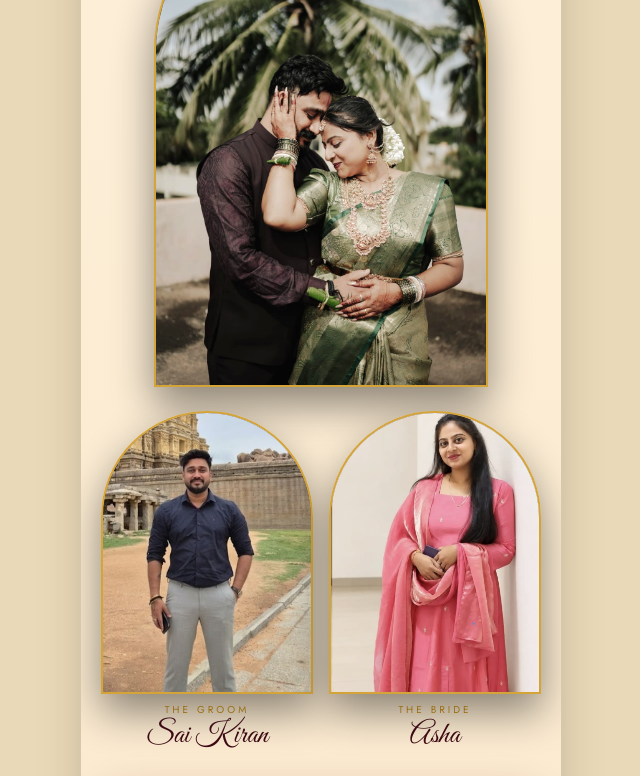
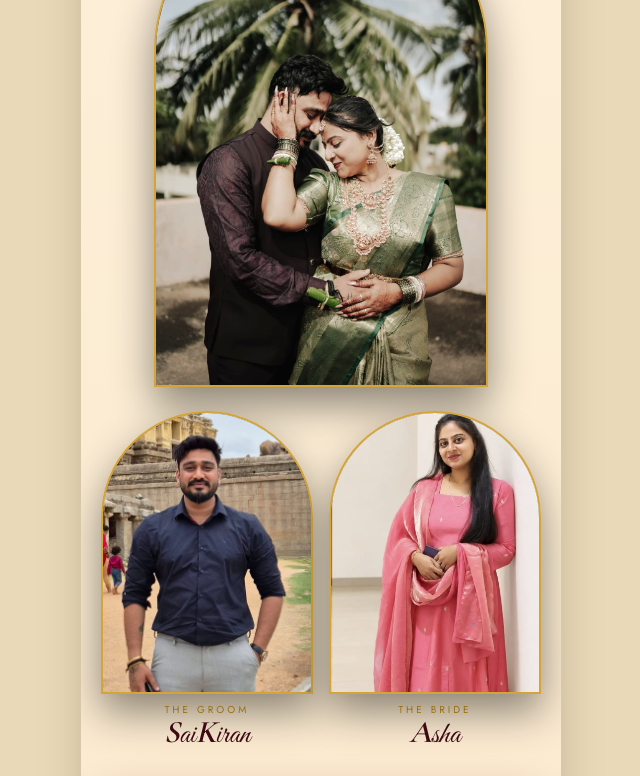
Before and after one commit to saitejakchintaginjal/wedding_invitation_anna, a Next.js app: page / in a window 1280 px wide. Shown: the part 2000-2776 px from the top of the page, without its empty margins (319-959 px from the left). Built offline with nearby package versions, Linux system fonts and the light colour scheme.

Commit message:
final changes

```diff
--- a/app/layout.tsx
+++ b/app/layout.tsx
@@ -8,7 +8,7 @@ const display = Satisfy({ subsets: ["latin"], weight: "400", variable: "--font-d
 const sans = Jost({ subsets: ["latin"], weight: ["300", "400", "500"], variable: "--font-sans" });
 
 export const metadata: Metadata = {
-  title: "Saikiran & Asha - Wedding Invitation",
+  title: "SaiKiran & Asha - Wedding Invitation",
   description: "You are invited to celebrate our wedding.",
 };
 export const viewport: Viewport = { width: "device-width", initialScale: 1, themeColor: "#fff7ea" };
--- a/components/CapName.tsx
+++ b/components/CapName.tsx
@@ -1,13 +1,14 @@
-/** Renders a name with the first letter of every word set as a larger capital. */
+/** Renders a name with every capital letter (e.g. the S and K of SaiKiran, the A of Asha) set in a clear serif capital. */
 export default function CapName({ children, className = "" }: { children: string; className?: string }) {
   return (
     <span className={className}>
-      {children.split(" ").map((w, i) => (
-        <span key={i}>
-          {i > 0 && " "}
-          <span className="font-serif text-[1.05em] font-semibold italic leading-none">{w[0].toUpperCase()}</span>{w.slice(1)}
-        </span>
-      ))}
+      {children.split("").map((c, i) =>
+        c !== c.toLowerCase() ? (
+          <span key={i} className="font-serif text-[1.05em] font-semibold italic leading-none">{c}</span>
+        ) : (
+          c
+        ),
+      )}
     </span>
   );
 }
--- a/components/GardenFinale.tsx
+++ b/components/GardenFinale.tsx
@@ -1,5 +1,6 @@
 "use client";
 
+import CapName from "./CapName";
 import Countdown from "./Countdown";
 import { SectionTitle } from "./Reveal";
 import { events, venues, wedding } from "@/lib/config";
@@ -70,9 +71,9 @@ export default function GardenFinale() {
 
       <footer className="text-center">
         <p className="flex items-center justify-center gap-1.5 whitespace-nowrap pt-5 font-script text-[clamp(30px,10.5vw,48px)] leading-[1.5]">
-          <span className="gold-text px-1 pt-2">{wedding.groom}</span>
+          <span className="gold-text px-1 pt-2"><CapName>{wedding.groom}</CapName></span>
           <span className="text-[.7em] text-ruby drop-shadow-[0_2px_4px_rgba(179,18,46,.35)]" aria-label="and">♥</span>
-          <span className="gold-text px-1 pt-2">{wedding.bride}</span>
+          <span className="gold-text px-1 pt-2"><CapName>{wedding.bride}</CapName></span>
         </p>
         <p className="mt-2 text-xs font-medium uppercase tracking-[.3em] text-maroon">With love, always</p>
       </footer>
--- a/components/Invitation.tsx
+++ b/components/Invitation.tsx
@@ -6,7 +6,6 @@ import ScratchCard from "./ScratchCard";
 import { SectionTitle } from "./Reveal";
 import { events, photos, wedding } from "@/lib/config";
 
-const initials = `${wedding.groom[0]} & ${wedding.bride[0]}`;
 
 function Hero() {
   const name = "font-script text-maroon-deep drop-shadow-[0_0_10px_rgba(255,247,234,.95)]";
@@ -53,7 +52,7 @@ function Hero() {
         {/* eslint-disable-next-line @next/next/no-img-element */}
         <img
           src="/hero-couple.png"
-          alt="Sai Kiran and Asha holding hands before the temple mandap"
+          alt="SaiKiran and Asha holding hands before the temple mandap"
           className="seq-couple absolute h-auto"
           style={{ left: "35.84%", top: "31.67%", width: "35.64%" }}
         />
@@ -68,8 +67,10 @@ function Welcome() {
   return (
     <section className="px-8 pt-8">
       <ScrollReveal className="rounded-3xl border border-gold/20 bg-gradient-to-b from-white/25 to-white/45 px-5 py-5 text-center shadow-[0_10px_40px_rgba(212,164,57,.14)] backdrop-blur-[2px]">
-        <div className="mx-auto flex h-16 w-16 items-center justify-center whitespace-nowrap rounded-full border border-gold-dark/70 pb-0.5 font-script text-[17px] leading-none tracking-tight text-gold-dark shadow-[inset_0_0_0_3px_rgba(255,247,234,.9),inset_0_0_0_4px_rgba(184,134,11,.35)]">
-          {initials}
+        <div className="mx-auto flex h-16 w-16 items-center justify-center whitespace-nowrap rounded-full border border-gold-dark/70 pb-0.5 font-script text-[16px] leading-none tracking-tight text-gold-dark shadow-[inset_0_0_0_3px_rgba(255,247,234,.9),inset_0_0_0_4px_rgba(184,134,11,.35)]">
+          <CapName>{wedding.groom[0]}</CapName>
+          <span className="mx-0.5 text-[1.15em] text-ruby" aria-label="and">♥</span>
+          <CapName>{wedding.bride[0]}</CapName>
         </div>
         <p className="mt-2 text-[9px] uppercase tracking-[.3em] text-gold-dark">Together with their families</p>
         <h2 className="gold-text font-script text-4xl leading-tight">Welcome</h2>
@@ -127,12 +128,12 @@ function MeetCouple() {
       <ScrollReveal>
         <div className="ornate-frame tap-lift mx-auto aspect-[2/3] w-[76%] overflow-hidden rounded-t-[999px] bg-night shadow-[0_18px_40px_rgba(90,30,20,.35)]">
           {/* eslint-disable-next-line @next/next/no-img-element */}
-          <img src="/couple.png" alt="Sai Kiran and Asha" className="h-full w-full object-cover object-[50%_50%] [filter:brightness(1.22)_contrast(.96)_saturate(1.08)]" />
+          <img src="/couple.png" alt="SaiKiran and Asha" className="h-full w-full object-cover object-[50%_50%] [filter:brightness(1.22)_contrast(.96)_saturate(1.08)]" />
         </div>
       </ScrollReveal>
       <div className="mt-6 grid grid-cols-2 gap-4">
         {[
-          { src: "/groom.jpg", name: wedding.groom, role: "The Groom", pos: "50% 22%" },
+          { src: "/groom.jpg", name: wedding.groom, role: "The Groom", pos: "50% 12%" },
           { src: "/bride.jpg", name: wedding.bride, role: "The Bride", pos: "62% 12%" },
         ].map((p, i) => (
           <ScrollReveal key={p.role} delay={i * 0.12}>
@@ -143,7 +144,7 @@ function MeetCouple() {
               </div>
               <figcaption className="mt-2">
                 <p className="text-[10px] uppercase tracking-[.3em] text-gold-dark">{p.role}</p>
-                <p className="font-script text-3xl leading-tight text-maroon-deep">{p.name}</p>
+                <p className="font-script text-3xl leading-tight text-maroon-deep"><CapName>{p.name}</CapName></p>
               </figcaption>
             </figure>
           </ScrollReveal>
@@ -175,7 +176,7 @@ function Childhood() {
             <figure className="tap-lift relative bg-ivory p-2 pb-12 shadow-[0_14px_28px_rgba(90,30,20,.3)]" style={{ transform: `rotate(${k.rot}deg)` }}>
               {/* eslint-disable-next-line @next/next/no-img-element */}
               <img src={k.src} alt={`${k.name} as a child`} className="aspect-[4/5] w-full object-cover" style={{ objectPosition: k.pos }} />
-              <figcaption className="absolute inset-x-0 bottom-1.5 text-center font-script text-2xl leading-none text-maroon">{k.name}</figcaption>
+              <figcaption className="absolute inset-x-0 bottom-1.5 text-center font-script text-2xl leading-none text-maroon"><CapName>{k.name}</CapName></figcaption>
             </figure>
           </ScrollReveal>
         ))}
--- a/lib/config.ts
+++ b/lib/config.ts
@@ -1,6 +1,6 @@
 // Edit this file to personalise the invitation.
 export const wedding = {
-  groom: "Sai Kiran",
+  groom: "SaiKiran",
   bride: "Asha",
   groomParents: "Smt. Krishnaveni K C",
   brideParents: "Mr. & Mrs. Butta",
```
Also changed, not shown: public/groom.jpg.
